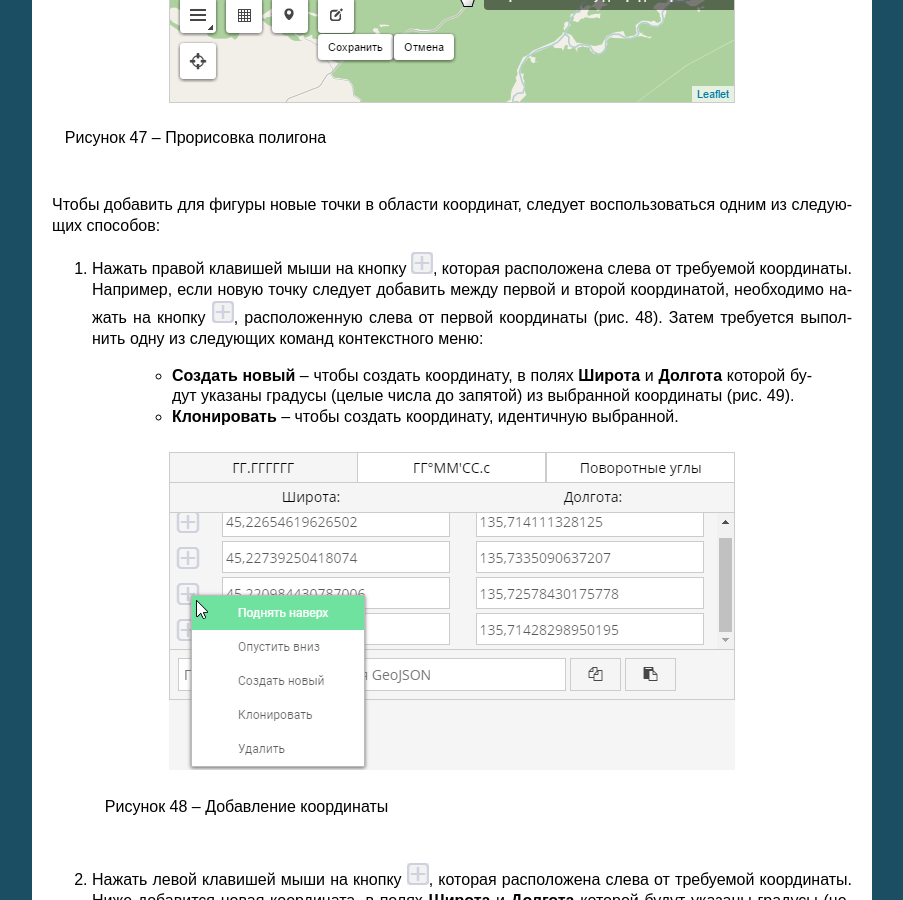
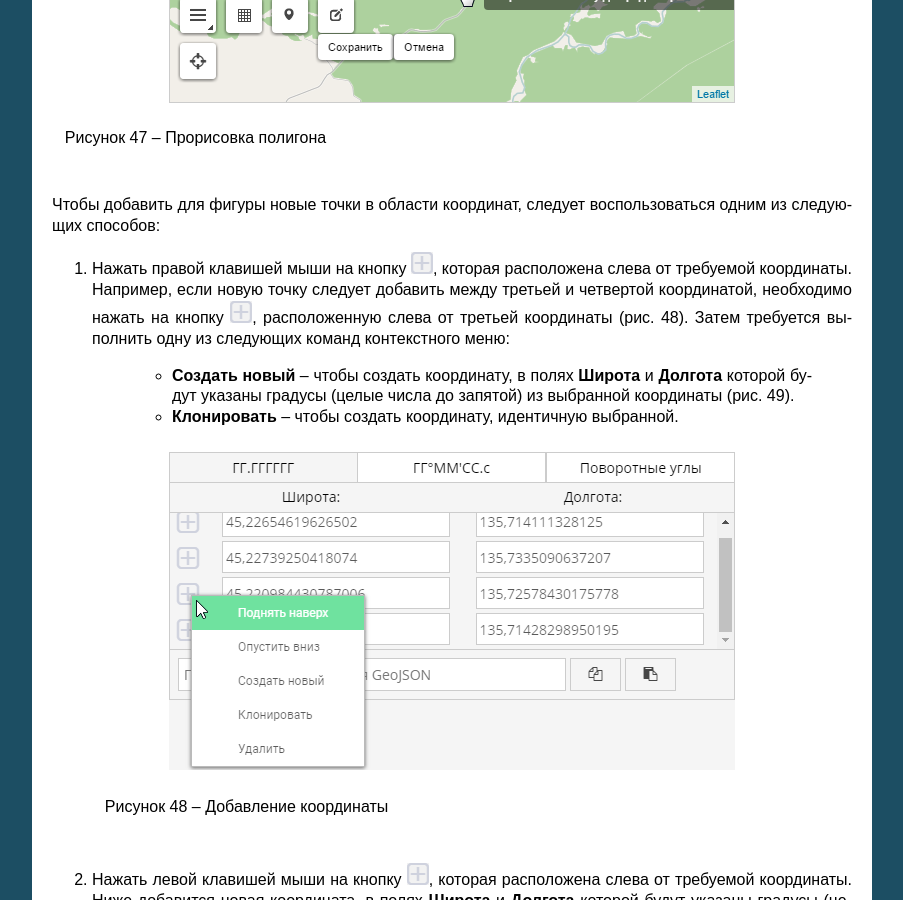
Before and after one commit to citoruspm/kedrsys, a Sphinx documentation site: the page built from source/kedr.rst, in a window 1280 px wide and 900 px high, scrolled down 35153 px. Shown: the whole window, without its empty margins (198-1101 px from the left). Built offline with Sphinx 7.4.7, drawn with Linux system fonts in a browser that asks for light colours; formulas are drawn with MathJax 3.

Commit message:
Update kedr.rst

```diff
--- a/source/kedr.rst
+++ b/source/kedr.rst
@@ -1295,7 +1295,7 @@
 
 Чтобы добавить для фигуры новые точки в области координат, следует воспользоваться одним из следующих способов:
 
-1. Нажать правой клавишей мыши на кнопку |image32|, которая расположена слева от требуемой координаты. Например, если новую точку следует добавить между первой и второй координатой, необходимо нажать на кнопку |image32|, расположенную слева от первой координаты (рис. 48). Затем требуется выполнить одну из следующих команд контекстного меню:
+1. Нажать правой клавишей мыши на кнопку |image32|, которая расположена слева от требуемой координаты. Например, если новую точку следует добавить между третьей и четвертой координатой, необходимо нажать на кнопку |image32|, расположенную слева от третьей координаты (рис. 48). Затем требуется выполнить одну из следующих команд контекстного меню:
 
       -  **Создать новый** – чтобы создать координату, в полях **Широта** и **Долгота** которой будут указаны градусы (целые числа до запятой) из выбранной координаты (рис. 49).
       -  **Клонировать** – чтобы создать координату, идентичную выбранной.
```
